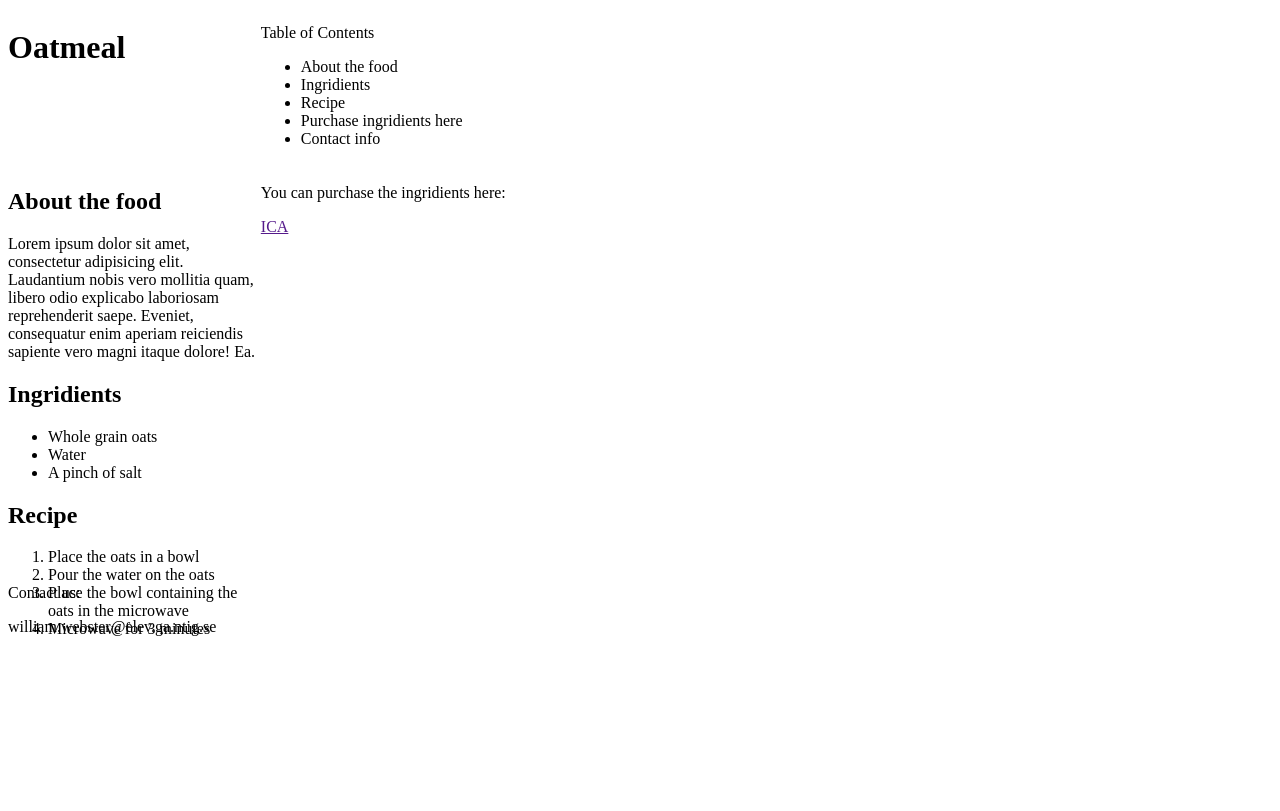
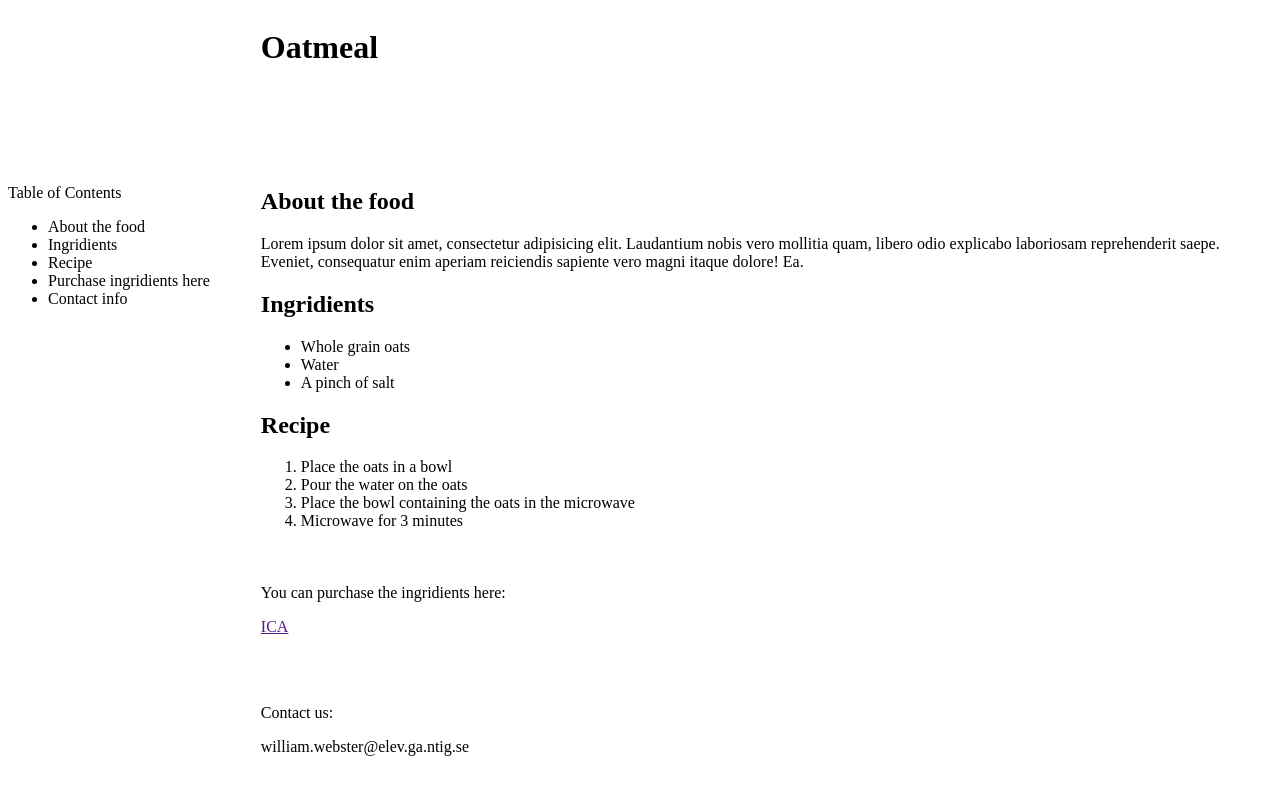
Before and after one commit to alien-zoidberg/Recipe, a plain HTML site: page index.html in a window 1280 px wide. Drawn offline with Linux system fonts and the light colour scheme.

Commit message:
Organised the Website with grid

```diff
--- a/style.css
+++ b/style.css
@@ -3,3 +3,23 @@ body{
     grid-template-columns: 1fr 4fr;
     grid-template-rows: 20vh 50vh 15vh 15vh;
 }
+
+header{
+    grid-area: 1/2/2/3;
+}
+
+aside{
+    grid-area: 2/1/3/2;
+}
+
+main{
+   grid-area: 2/2/3/3;
+}
+
+nav{
+    grid-area: 3/2/4/3;
+}
+
+footer{
+    grid-area: 4/2/5/3;
+}
```
